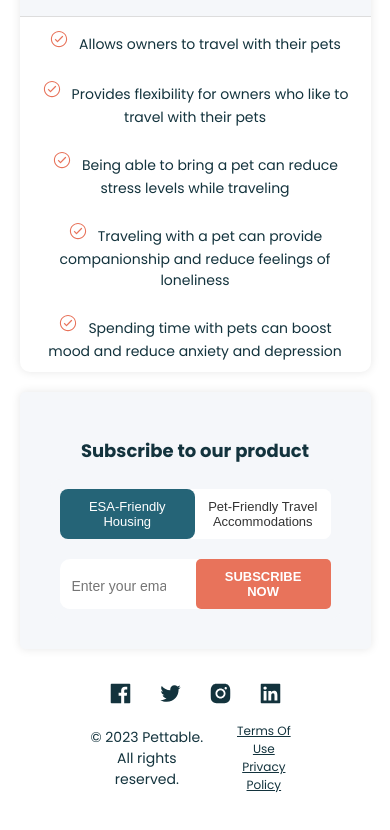
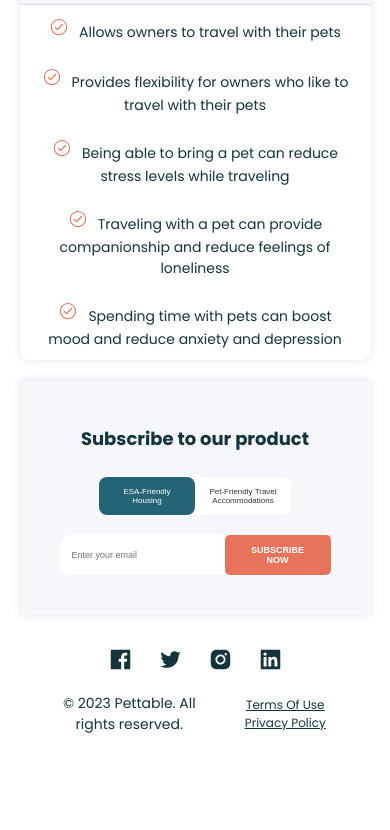
Before and after one commit to m-mraisi/pettable_demo, a React (Create React App) app: page / in a window 390 px wide. Shown: the part 970-1800 px from the top of the page. After the commit the page ends 1745 px from the top, so only its background shows below. Built offline with nearby package versions, Linux system fonts and the light colour scheme.

Commit message:
added media selectors, and updated the CSS

```diff
--- a/src/components/content/FeatureTable.css
+++ b/src/components/content/FeatureTable.css
@@ -1,6 +1,6 @@
 .table-container {
   display: flex;
-  width: 60%;
+  width: 80%;
   border-radius: 10px;
   overflow: hidden;
   box-shadow: 0px 0px 10px rgba(0, 0, 0, 0.1);
@@ -17,6 +17,7 @@
   background-color: #f5f7fa;
   font-weight: bold;
   font-size: 20px;
+  height: 5rem;
   border-bottom: 1px solid #ddd;
 }
 
--- a/src/components/content/SubscribeForm.css
+++ b/src/components/content/SubscribeForm.css
@@ -3,7 +3,7 @@
   flex-direction: row;
   justify-content: space-between;
   align-items: center;
-  width: 60%;
+  width: 80%;
   margin: 20px auto;
   padding: 30px;
   background-color: #f5f7fa;
@@ -13,7 +13,7 @@
 }
 
 .form-title {
-  font-size: 18px;
+  font-size: 1.1vw;
 }
 
 .form-group {
@@ -24,11 +24,6 @@
   background-color: #f5f7fa;
   padding: 20px;
   border-radius: 10px;
-}
-
-label {
-  font-size: 18px;
-  margin-bottom: 5px;
 }
 
 .subscription-plan {
@@ -44,8 +39,9 @@ label {
   border: none;
   border-radius: 8px;
   padding: 10px;
-  font-size: 13px;
+  font-size: 0.7vw;
   cursor: pointer;
+  transition: background-color 0.3s ease, color 0.3s ease;
 }
 
 .subscription-plan button.selected {
@@ -57,20 +53,20 @@ label {
 .sub-form {
   display: flex;
   background-color: white;
-  width: 100%;
+  width: 18vw;
   flex-direction: row;
   justify-content: space-between;
   border-radius: 10px;
 }
 
 input {
-  font-size: 14px;
+  font-size: 0.7vw;
   padding: 12px;
   padding-right: 30px;
   border-radius: 10px;
   border: none;
   margin-top: 5px;
-  width: 15rem;
+  width: 15vw;
 }
 
 input:focus {
@@ -80,7 +76,7 @@ input:focus {
 
 .submit-button {
   width: 10rem;
-  font-size: 13px;
+  font-size: 0.7vw;
   font-weight: bold;
   background-color: #e8735b;
   color: white;
@@ -101,21 +97,41 @@ input:focus {
     width: 90%;
   }
 
+  .form-title {
+    font-size: 18px;
+  }
+
+  .subscription-plan {
+    display: flex;
+    justify-content: center;
+    align-items: center;
+    flex-direction: row;
+    width: 12rem;
+    height: fit-content;
+  }
+  .subscription-plan button {
+    font-size: 8px;
+  }
+
   .form-group {
     grid-template-columns: 1fr;
     row-gap: 20px;
     padding: 10px;
   }
 
-  select {
+  .sub-form {
     width: 100%;
   }
 
   input {
     width: 100%;
+    font-size: 9px;
+    margin-top: auto;
+    margin-bottom: auto;
   }
 
   .submit-button {
-    width: 100%;
+    width: 60%;
+    font-size: 9px;
   }
 }
--- a/src/components/layout/footer/Footer.css
+++ b/src/components/layout/Footer.css
@@ -1,7 +1,7 @@
 .footer {
   display: flex;
   margin: 30px auto;
-  width: 60%;
+  width: 80%;
   justify-content: space-between;
   align-items: center;
   flex-wrap: wrap;
--- a/src/components/layout/Layout.js
+++ b/src/components/layout/Layout.js
@@ -1,5 +1,5 @@
 import React, { Fragment } from "react";
-import Footer from "./footer/Footer";
+import Footer from "./Footer";
 import Header from "./Header";
 
 function Layout(props) {
--- a/src/components/layout/footer/SocialMedia.css
+++ /dev/null
@@ -1,26 +0,0 @@
-.footer {
-  display: flex;
-  margin: 0 auto;
-  width: 60%;
-}
-
-.social-icons {
-  /* background-color: #333; */
-  display: flex;
-  justify-content: flex-start;
-  list-style: none;
-}
-
-.social-icons li {
-  margin: auto 10px;
-}
-
-.social-icons a {
-  color: #13333d;
-  font-size: 20px;
-  text-decoration: none;
-}
-
-.social-icons a:hover {
-  color: #e8735b;
-}
```
Also changed, not shown: src/components/layout/footer/SocialMedia.js (deleted, +0 -39 lines), src/components/layout/footer/Terms.js (deleted, +0 -7 lines), src/components/layout/Footer.js (renamed from src/components/layout/footer/Footer.js), src/components/layout/footer/Terms.css (deleted).
